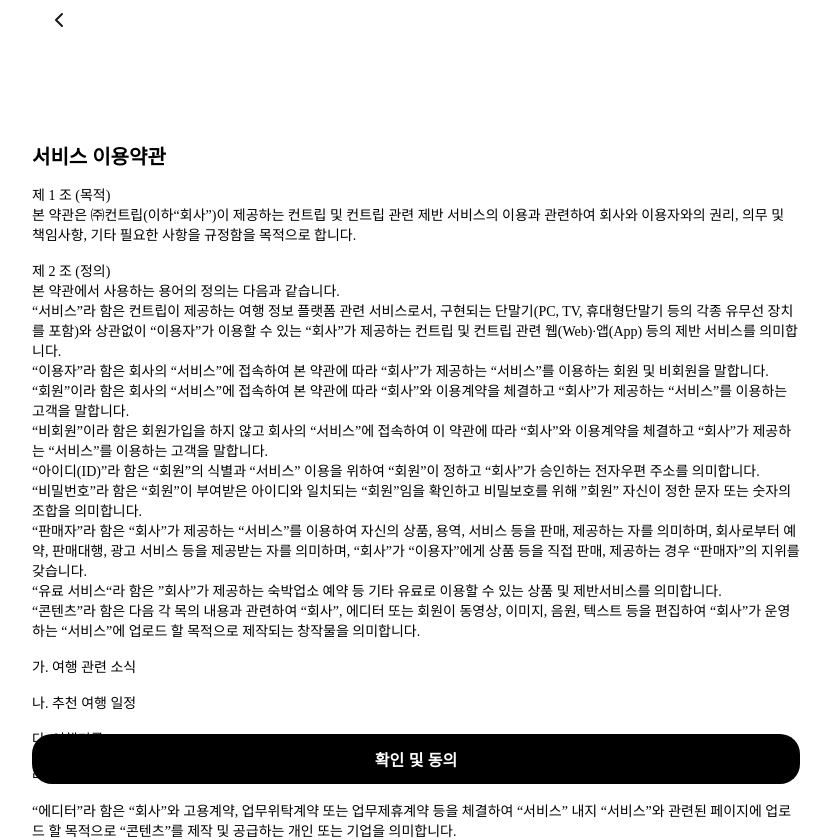
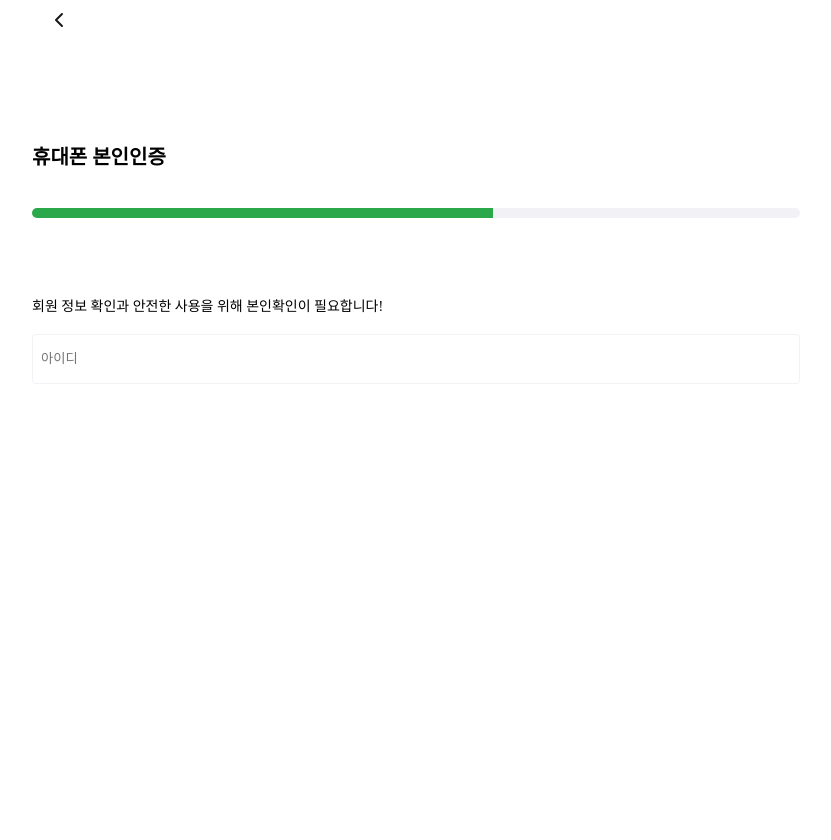
Before and after one commit to ynawhocodes/countrip-frontend, a React (Create React App) app: page / in a window 1280 px wide. Shown: the whole page, without its empty margins (224-1055 px from the left). After the commit the page ends 800 px from the top, so only its background shows below. Built offline with nearby package versions, Linux system fonts and the light colour scheme.

Commit message:
[feat] #2 IdentityVerificationView에서 Input 컴포넌트 외 UI 작업

```diff
--- a/src/App.tsx
+++ b/src/App.tsx
@@ -1,13 +1,15 @@
 import React from 'react'
 import SignInView from './pages/signIn/SignInView'
 import SelectUserTypeView from './pages/signUp/SelectUserTypeView'
+import SignUpCompleteView from './pages/signUp/SignUpCompleteView'
+import IdentityVerificationView from './pages/signUp/traveler/IdentityVerificationView'
 import TermsOfUseAgreeView from './pages/signUp/traveler/TermsOfUseAgreeView'
 import TermsOfUseView from './pages/signUp/traveler/TermsOfUseView'
 
 function App() {
   return (
     <>
-      <TermsOfUseView/>
+      <IdentityVerificationView/>
     </>
   )
 }
--- /dev/null
+++ b/src/components/common/RoundInputText.tsx
@@ -0,0 +1,62 @@
+import React, { forwardRef, useRef, useImperativeHandle } from 'react';
+import styled from 'styled-components'
+import { colors } from '../../styles/variables'
+
+export type RoundInputTypes = {
+  type?: string | undefined;
+  name: string;
+  value: string;
+  text: string;
+  placeholder?: string;
+  isInValid: boolean;
+  disabled?: boolean;
+  onChangeInput(e: React.FormEvent<HTMLInputElement>): void;
+};
+
+export interface RoundfocusRef {
+  [key: string]: () => void;
+}
+
+const RoundInputText = forwardRef(({
+  type = 'text',
+  value,
+  isInValid,
+  name,
+  text,
+  placeholder,
+  disabled,
+  onChangeInput,
+}: RoundInputTypes,
+  ref?: any,) => {
+  const inputRef = useRef<HTMLInputElement>(null);
+  useImperativeHandle(ref, () => ({ ...ref.current, [name]: () => inputRef.current?.focus() }));
+
+  return (
+    <>
+        <StyledInput
+          ref={inputRef}
+          type={type}
+          value={value}
+          name={name}
+          isInValid={isInValid}
+          disabled={disabled}
+          placeholder={placeholder || text}
+          onChange={onChangeInput}
+          id={name}
+        />
+    </>
+  )
+});
+export default RoundInputText;
+
+const StyledInput = styled.input<{ isInValid: boolean }>`
+  width: 100%;
+  height: 50px;
+  padding-left: 8px;
+  border: 1px solid ${({ isInValid }) => (isInValid ? `${colors.warning}` : `${colors.gray1}`)};
+  border-radius: 4px;
+  box-sizing: border-box;
+  margin: 5px 0;
+`;
+
+RoundInputText.displayName = `RoundinputText`;
--- a/src/pages/signUp/traveler/IdentityVerificationView.tsx
+++ b/src/pages/signUp/traveler/IdentityVerificationView.tsx
@@ -1,8 +1,39 @@
-import React from 'react'
+import React, {useState, useRef} from 'react'
 import styled from 'styled-components'
+import Header from '../../../components/common/Header';
+import RoundInputText, { RoundfocusRef } from '../../../components/common/RoundInputText';
+import { StyledCommonWhiteWrap } from '../../../styles/common';
+import { StyledProgressBar, StyledTitle } from '../../../styles/signUp-styles';
 import { colors } from '../../../styles/variables'
 
 const IdentityVerificationView = () => {
-
+  const [userInfo, setUserInfo] = useState({
+    username: '',
+    password: '',
+  })
+  const passwordRef = useRef<RoundfocusRef>(null)
+  const onChangeInput = () => { }
+  return (
+    <>
+      <Header />
+      <StyledCommonWhiteWrap>
+        <StyledTitle>휴대폰 본인인증</StyledTitle>
+        <StyledProgressBar totalSteps={5} currentStep={3} />
+        <StyledContent>회원 정보 확인과 안전한 사용을 위해 본인확인이 필요합니다!</StyledContent>
+        <RoundInputText
+          ref={passwordRef}
+          type="id"
+          isInValid={false}
+          value={userInfo.username}
+          name="username"
+          text="아이디"
+          onChangeInput={onChangeInput} />
+      </StyledCommonWhiteWrap>
+    </>
+  )
 };
 export default IdentityVerificationView;
+
+const StyledContent = styled.p`
+  font-size: 14px;
+`
```
